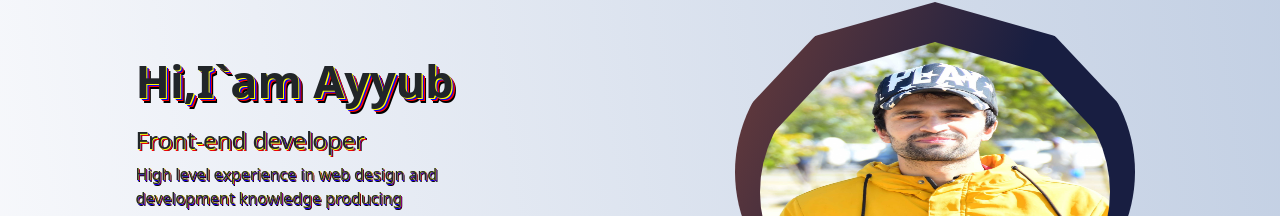
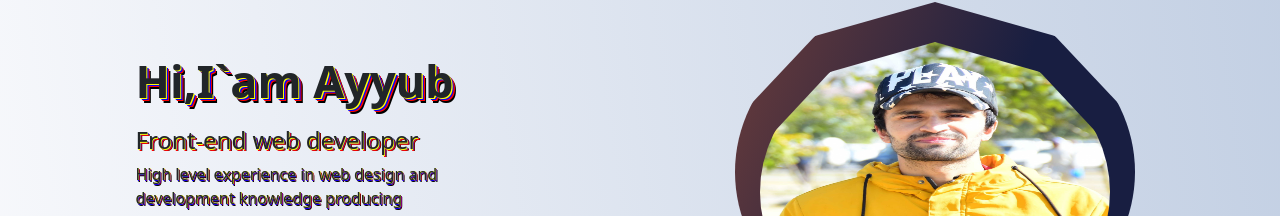
Before and after one commit to ayoubkhan123/portfolio, a React (Create React App) app: page / in a window 1280 px wide. Shown: the part 302-518 px from the top of the page. Built offline with nearby package versions, Linux system fonts and the light colour scheme.

Commit message:
portfolio

```diff
--- a/src/Component/Team/TeamData.js
+++ b/src/Component/Team/TeamData.js
@@ -1,4 +1,4 @@
-import img1 from "../../Assets/DSC_5294.jpg";
+import img1 from "../../Assets/DSC_5.JPG";
 import img2 from "../../Assets/photo-1481437642641-2f0ae875f836.jpg";
 import img3 from "../../Assets/photo-1481437642641-2f0ae875f836.jpg";
 
--- a/src/Component/Team/Teams.js
+++ b/src/Component/Team/Teams.js
@@ -11,7 +11,7 @@ import Typography from '@material-ui/core/Typography';
 // import ArrowForwardIcon from '@material-ui/icons/ArrowForward';
 import 'bootstrap/dist/css/bootstrap.min.css';
 import TeamData from "./TeamData";
-import img1 from "../../Assets/DSC_5399.jpg";
+import img1 from "../../Assets/DSC_5.JPG";
 import Aos from "aos";
 import "aos/dist/aos.css";
 
--- a/src/Component/aboutSection/About.js
+++ b/src/Component/aboutSection/About.js
@@ -1,6 +1,6 @@
 import React,{ useEffect} from 'react';
 import useStyles from "./AboutStyle";
-import img1 from "../../Assets/DSC_5399.jpg";
+import img1 from "../../Assets/DSC_5.JPG";
 import {Button} from "@material-ui/core";
 import GetAppIcon from '@material-ui/icons/GetApp';
 import Aos from "aos";
--- a/src/Component/homesection/HomePart.js
+++ b/src/Component/homesection/HomePart.js
@@ -29,7 +29,7 @@ const HomePart = () => {
         <div className={classes.HomeMain} style={{background: color}}>
                     <div data-aos="fade-down" className={classes.mainText}>
                     <h1>Hi,I`am Ayyub</h1>
-                    <h4>Front-end developer</h4>
+                    <h4>Front-end web developer</h4>
                     <p>High level experience in web design and <br/> development knowledge producing <br/> quality work</p>
                     <Button onClick={() => navigate("/portfolio")} variant="contained" color="primary">
         My Teams <span style={{paddingLeft: "15px"}}><SendIcon/></span>
--- a/src/Component/projectBox/Box.js
+++ b/src/Component/projectBox/Box.js
@@ -1,7 +1,7 @@
 import React, { useEffect}from 'react';
 import {useNavigate} from "react-router-dom";
 import useStyles from './BoxStyle';
-import img1 from "../../Assets/photo-1481437642641-2f0ae875f836.jpg"
+import img1 from "../../Assets/photo-1498050108023-c5249f4df085.avif";
 import Button from '@material-ui/core/Button';
 import SendIcon from '@material-ui/icons/Send';
 import Aos from "aos";
```
Also changed, not shown: src/Assets/DSC_5.JPG (added), src/Assets/photo-1498050108023-c5249f4df085.avif (added).
